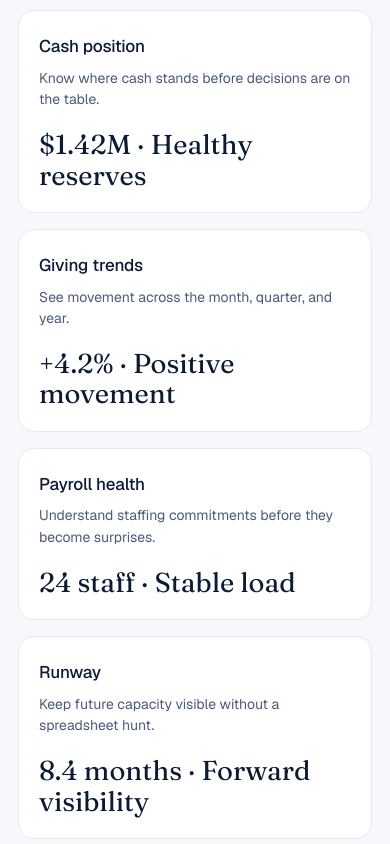
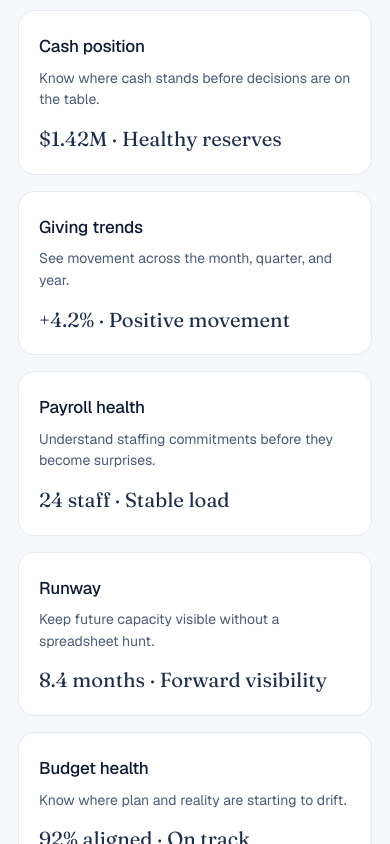
Before and after one commit to rfox0629/alignedinsights-website, a Next.js app: page / in a window 390 px wide. Shown: the part 8400-9244 px from the top of the page. Built offline with nearby package versions, Linux system fonts and the light colour scheme.

Commit message:
Refine executive visibility signals

```diff
--- a/src/app/globals.css
+++ b/src/app/globals.css
@@ -1035,12 +1035,12 @@ h2 {
 
 .visibility-card strong {
   display: block;
-  margin-top: 24px;
-  color: var(--ink);
+  margin-top: 20px;
+  color: var(--ink-2);
   font-family: var(--font-fraunces), "Times New Roman", serif;
-  font-size: clamp(24px, 2.4vw, 31px);
+  font-size: clamp(19px, 1.55vw, 22px);
   font-weight: 400;
-  line-height: 1.12;
+  line-height: 1.22;
 }
 
 .stack-grid {
@@ -1883,8 +1883,8 @@ footer {
   }
 
   .visibility-card strong {
-    margin-top: 18px;
-    font-size: clamp(24px, 7vw, 29px);
+    margin-top: 16px;
+    font-size: clamp(20px, 5.2vw, 22px);
   }
 
   .flow-stage {
```
